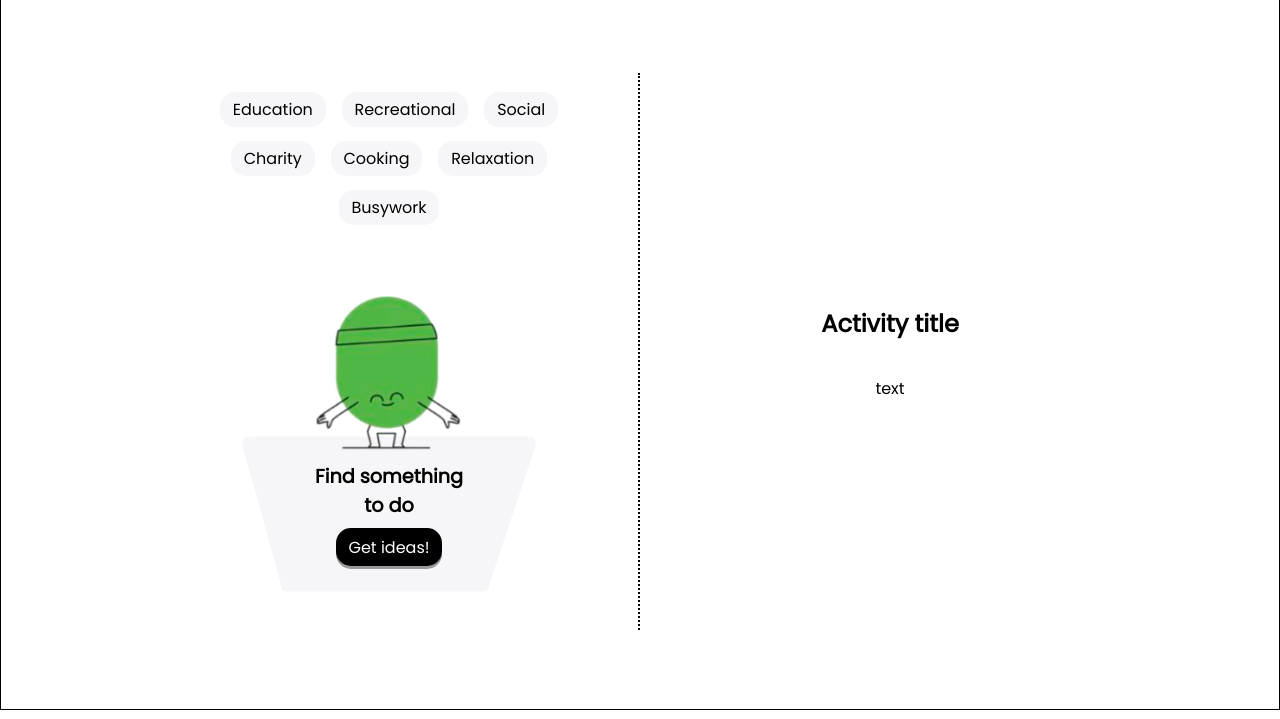
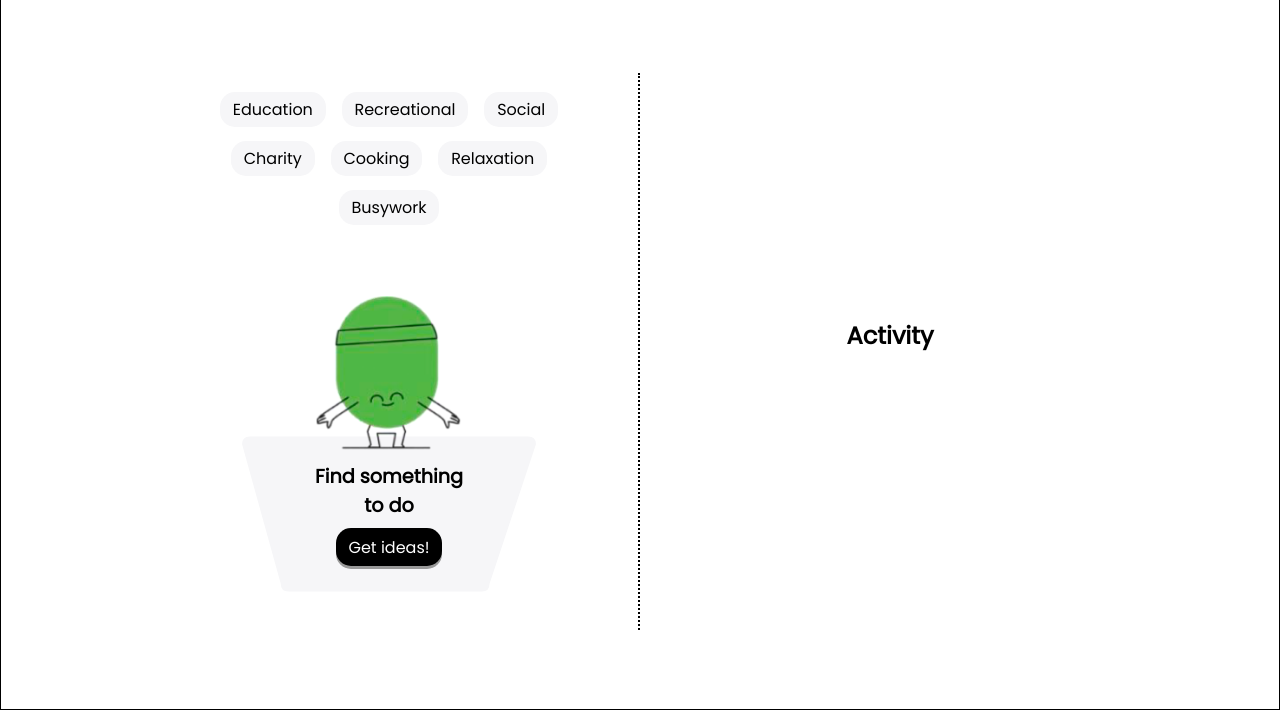
Before and after one commit to carlos-full-stack/Prova-Frontend-Hackat-Sal-Ocupaci-, a plain HTML site: page index.html in a window 1280 px wide. Shown: the part 90-809 px from the top of the page. Drawn offline with Linux system fonts and the light colour scheme.

Commit message:
change title html element

```diff
--- a/index.html
+++ b/index.html
@@ -33,8 +33,8 @@
                 </main>
             </div>
             <div class="col-2">
-                <h2>Activity title</h2>
-                <p>text</p>
+                <h2>Activity</h2>
+                <p></p>
             </div>
         </div>
     </div>
```
